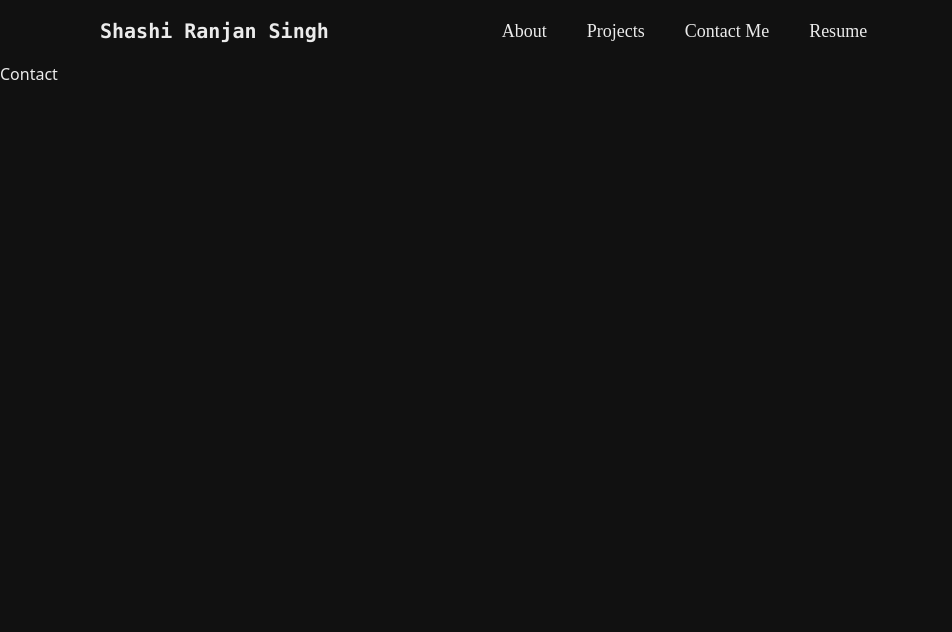
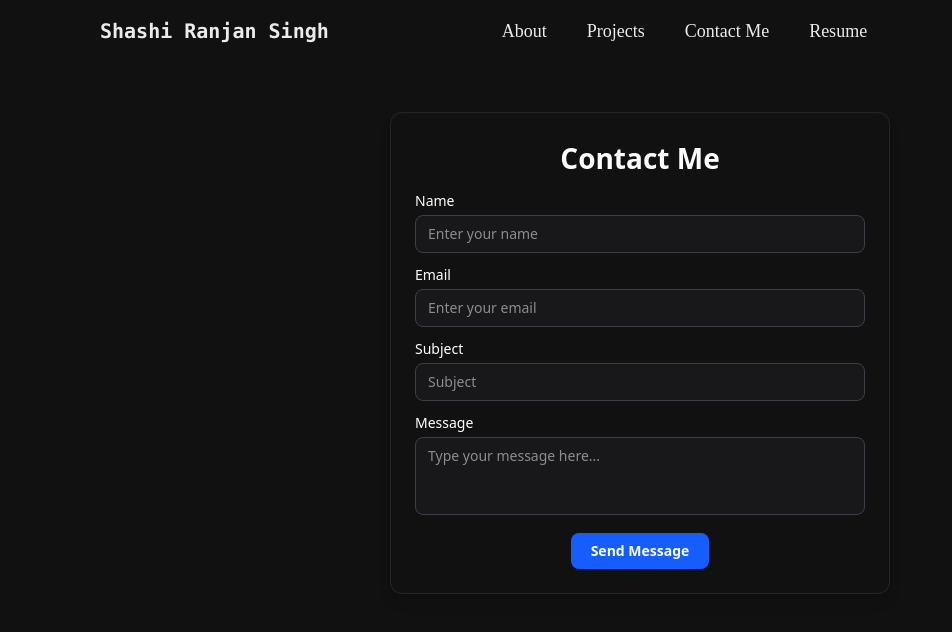
Before and after one commit to PrathamSingh1/Portfolio, a React (Vite) app: page /contact in a window 1280 px wide. Shown: the top 632 px of the page, without its empty margins (0-952 px from the left). Built offline with nearby package versions, Linux system fonts and the light colour scheme; a web font is replaced by a local one.

Commit message:
Added Resume Pdf viewer

```diff
--- a/src/App.jsx
+++ b/src/App.jsx
@@ -5,6 +5,7 @@ import Navbar from "./components/Navbar";
 import About from "./pages/About";
 import Projects from "./pages/Projects";
 import Contact from "./pages/Contact";
+import Resume from "./pages/Resume";
 
 
 function App() {
@@ -19,6 +20,7 @@ function App() {
             <Route path="/about" element={<About />} />
             <Route path="/projects" element={<Projects />} />
             <Route path="/contact" element={<Contact />} />
+            <Route path="/resume" element={<Resume />} />
           </Routes>
         </BrowserRouter>
       </div>
--- a/src/components/Navbar.jsx
+++ b/src/components/Navbar.jsx
@@ -28,11 +28,13 @@ const Navbar = () => {
                 Contact Me
             </h2>
             </Link>
-            <Link to={`/contact`}>
+
+            <Link to={`/resume`}>
             <h2>
                 Resume
             </h2>
             </Link>
+
         </div>
         <div>
             <h3></h3>
--- a/src/pages/Contact.jsx
+++ b/src/pages/Contact.jsx
@@ -2,7 +2,65 @@ import React from 'react'
 
 const Contact = () => {
   return (
-    <div>Contact</div>
+    <div className='sm:max-w-[500px] max-w-[300px] mx-auto mt-[50px]'>
+      <div className="text-white rounded-xl shadow-lg border border-[#27272a] p-4 sm:p-6">
+        {/* Heading */}
+        <h2 className="text-[28px] font-bold text-center mb-3">Contact Me</h2>
+
+        {/* Contact Form */}
+        <form className="space-y-3">
+          {/* Name */}
+          <div>
+            <label className="block text-sm mb-1">Name</label>
+            <input
+              type="text"
+              placeholder="Enter your name"
+              className="w-full px-3 py-2 rounded-lg bg-zinc-900 border border-zinc-700 focus:border-blue-500 focus:outline-none text-sm"
+            />
+          </div>
+
+          {/* Email */}
+          <div>
+            <label className="block text-sm mb-1">Email</label>
+            <input
+              type="email"
+              placeholder="Enter your email"
+              className="w-full px-3 py-2 rounded-lg bg-zinc-900 border border-zinc-700 focus:border-blue-500 focus:outline-none text-sm"
+            />
+          </div>
+
+          {/* Subject */}
+          <div>
+            <label className="block text-sm mb-1">Subject</label>
+            <input
+              type="text"
+              placeholder="Subject"
+              className="w-full px-3 py-2 rounded-lg bg-zinc-900 border border-zinc-700 focus:border-blue-500 focus:outline-none text-sm"
+            />
+          </div>
+
+          {/* Message */}
+          <div>
+            <label className="block text-sm mb-1">Message</label>
+            <textarea
+              rows="3"
+              placeholder="Type your message here..."
+              className="w-full px-3 py-2 rounded-lg bg-zinc-900 border border-zinc-700 focus:border-blue-500 focus:outline-none resize-none text-sm"
+            ></textarea>
+          </div>
+
+          {/* Submit Button */}
+          <div className="text-center">
+            <button
+              type="submit"
+              className="w-full sm:w-auto px-5 py-2 rounded-lg bg-blue-600 hover:bg-blue-700 transition-colors font-semibold text-sm"
+            >
+              Send Message
+            </button>
+          </div>
+        </form>
+      </div>
+    </div>
   )
 }
 
--- a/src/pages/Projects.jsx
+++ b/src/pages/Projects.jsx
@@ -2,7 +2,12 @@ import React from 'react'
 
 const Projects = () => {
   return (
-    <div>Projects</div>
+    <div className='sm:max-w-[810px] max-w-[350px] mx-auto mt-[70px]'>
+      <div>
+        <h1 className='text-[40px] leading-[52px] font-[700] mb-[5px] mt-[30px]'>Projects</h1>
+        <h2 className='text-[20px] leading-[26px] text-[#9ca3af] font-[400]'>These are my projects on which I try to work actively.</h2>
+      </div>
+    </div>
   )
 }
 
--- /dev/null
+++ b/src/pages/Resume.jsx
@@ -0,0 +1,32 @@
+import React from "react";
+
+const Resume = () => {
+  return (
+    <div className="sm:max-w-[900px] max-w-[350px] mx-auto mt-10 p-5 text-center">
+      {/* Heading */}
+      <h1 className="text-3xl font-bold mb-6 text-white">My Resume</h1>
+
+      {/* PDF Viewer */}
+      <div className="w-full h-[600px] border rounded-lg shadow-lg overflow-hidden">
+        <iframe
+          src={`${import.meta.env.BASE_URL}Resume.pdf`}
+          title="Resume"
+          className="w-full h-full"
+        />
+      </div>
+
+      {/* Download Button */}
+      <div className="mt-6">
+        <a
+          href={`${import.meta.env.BASE_URL}Resume.pdf`}
+          download="Pratham_Singh_Resume.pdf"
+          className="px-5 py-2 rounded-lg bg-blue-600 text-white font-semibold hover:bg-blue-700 transition"
+        >
+          Download Resume
+        </a>
+      </div>
+    </div>
+  );
+};
+
+export default Resume;
```
Also changed, not shown: 1 other file (tests, documents, lock files or other folders).
